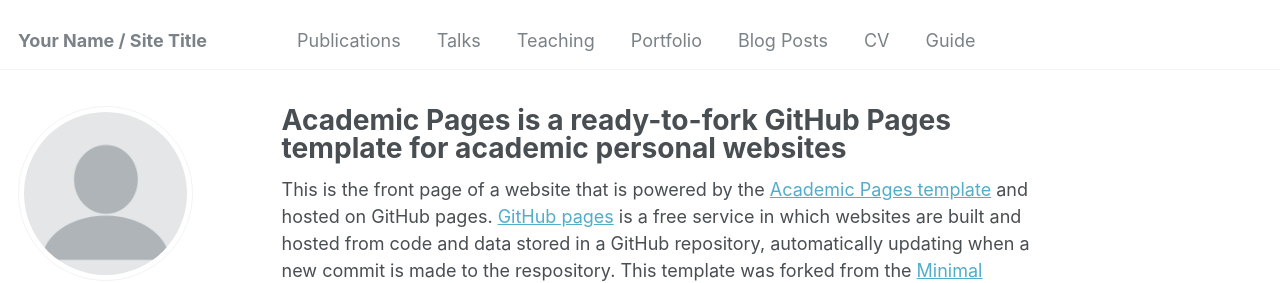
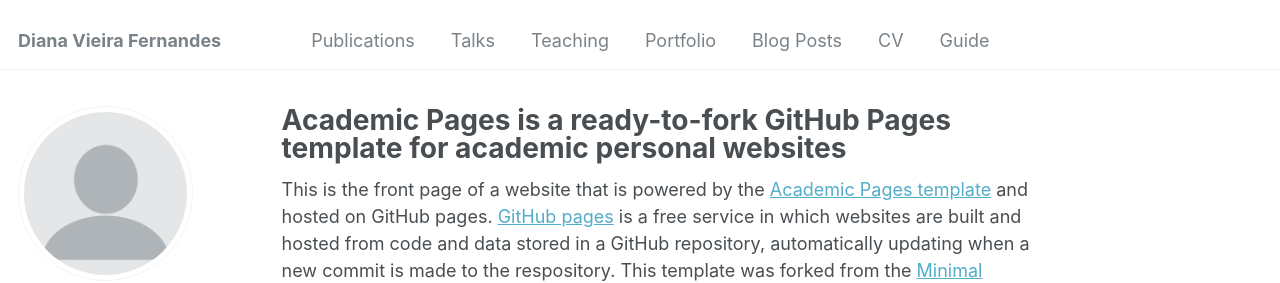
Before and after one commit to d-vf/d-vf.github.io, a Jekyll site: the page built from _pages/about.md, in a window 1280 px wide. Shown: the top 283 px of the page. Built offline with Jekyll 4.4.1, drawn with Linux system fonts in a browser that asks for light colours; some web fonts are replaced.

Commit message:
Update _config.yml

```diff
--- a/_config.yml
+++ b/_config.yml
@@ -8,7 +8,7 @@
 
 # Basic Site Settings
 locale                   : "en-US"
-title                    : "Your Name / Site Title"
+title                    : "Diana Vieira Fernandes"
 title_separator          : "-"
 name                     : &name "Your Name"
 description              : &description "personal description"
```
